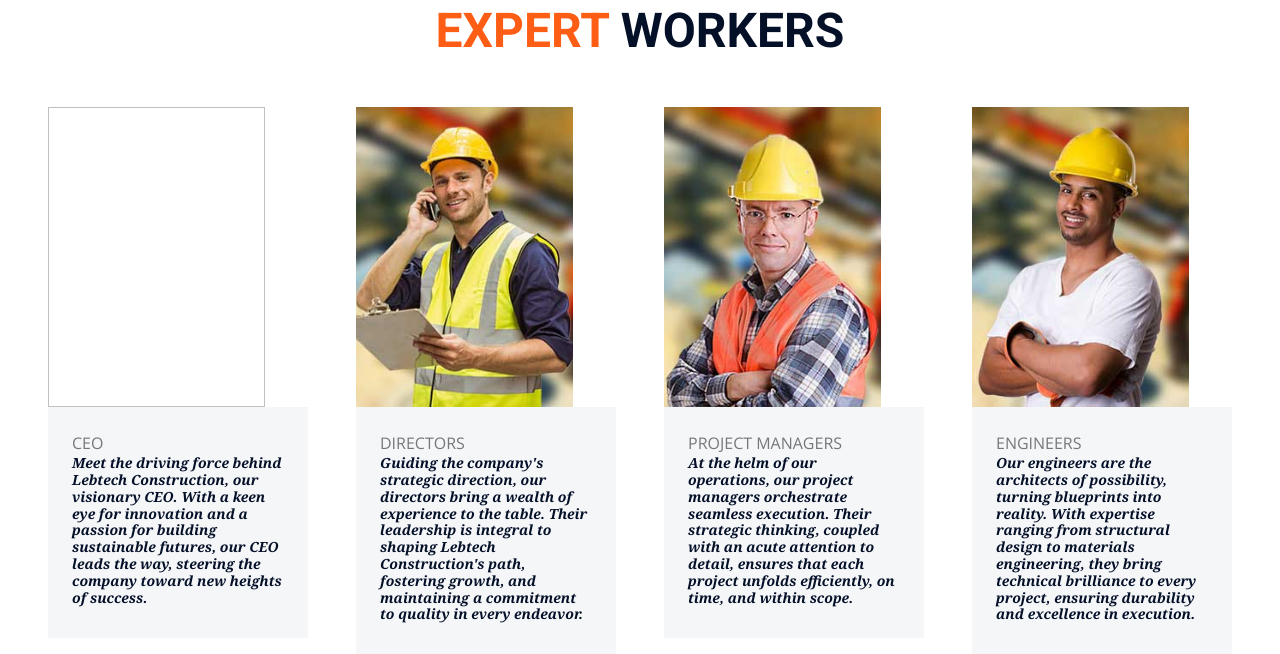
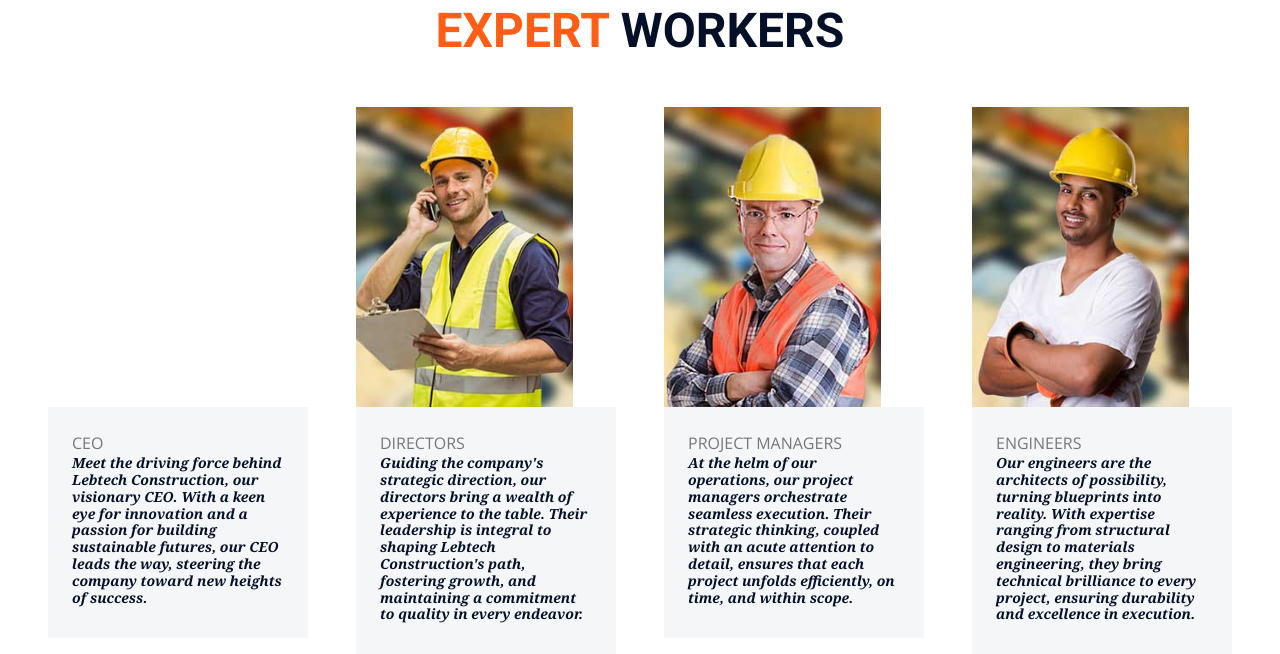
Before and after one commit to Nuel1st/construct, a Django app: page /team/ in a window 1280 px wide. Shown: the part 243-897 px from the top of the page. Run offline with Django 5.2, Linux system fonts and the light colour scheme; some libraries are stand-ins or nearby versions.

Commit message:
Update team.html

```diff
--- a/lebtech/templates/team.html
+++ b/lebtech/templates/team.html
@@ -13,7 +13,7 @@
                 <div class="row g-0">
                     <div class="col-10" style="min-height: 300px;">
                         <div class="position-relative h-100">
-                            <img class="position-absolute w-100 h-100" >
+
                         </div>
                     </div>
                     <!-- <div class="col-2">
```
